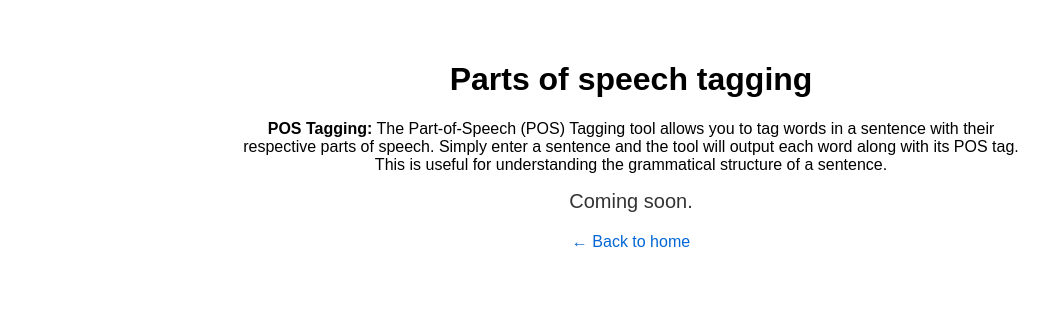
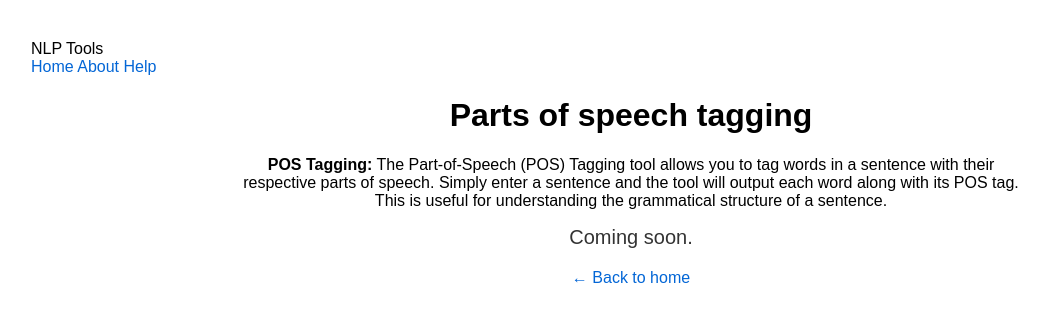
Before and after one commit to matsunagateitoku/NLP-Toolkit, a Flask app: page /pos in a window 1280 px wide. Shown: the top 322 px of the page, without its empty margins (9-1058 px from the left). Run offline with Flask 3, Linux system fonts and the light colour scheme.

Commit message:
Update pos.html

```diff
--- a/templates/pos.html
+++ b/templates/pos.html
@@ -12,6 +12,14 @@
   </style>
 </head>
 <body>
+      <div class="header">
+        NLP Tools
+    </div>
+    <div class="navbar">
+        <a href="/">Home</a>
+        <a href="/about">About</a>
+        <a href="/help">Help</a>
+    </div>
   <div class="container">
     <h1>Parts of speech tagging</h1>
     <p><strong>POS Tagging:</strong> The Part-of-Speech (POS) Tagging tool allows you to tag words in a sentence with their respective parts of speech. Simply enter a sentence and the tool will output each word along with its POS tag. This is useful for understanding the grammatical structure of a sentence.</p>
```
